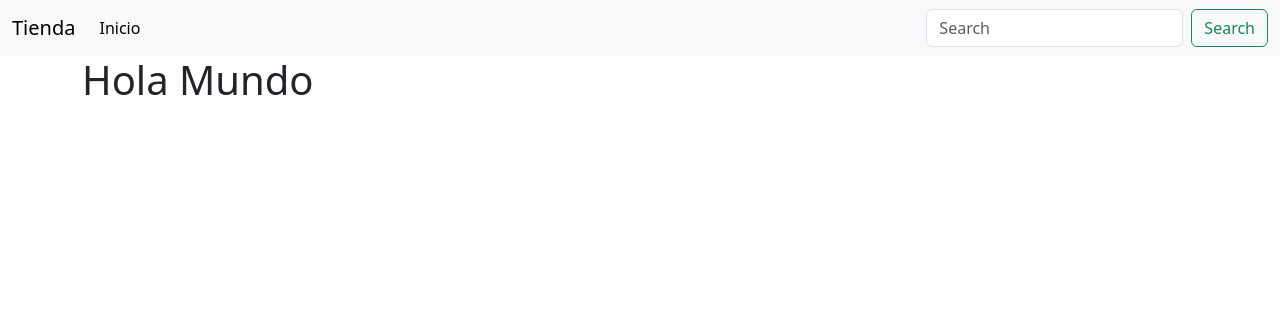
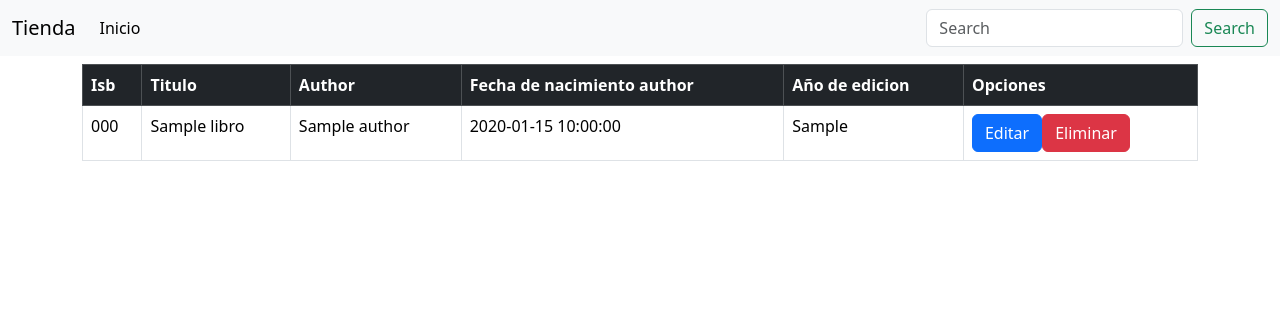
Before and after one commit to rogerarmandochanac/flask_store, a Flask app: template app/templates/index.html in a window 1280 px wide. Shown: the top 316 px of the page. Run offline with Flask 3, Linux system fonts and the light colour scheme; the template is opened without the code that fills it: most values are stand-ins (such as "Sample title", 1, 10 or a date in 2020); some libraries are stand-ins or nearby versions.

Commit message:
Visualizacion de lista de libros

```diff
--- a/app/__init__.py
+++ b/app/__init__.py
@@ -5,6 +5,8 @@ from flask import redirect
 from flask import url_for
 from flask_wtf.csrf import CSRFProtect
 from flask_mysqldb import MySQL
+
+from .models.modeloLibro import ModeloLibro
 
 app = Flask(__name__)
 
@@ -15,12 +17,12 @@ db = MySQL(app)
 
 @app.route('/')
 def index():
-    cursor = db.connection.cursor()
-    sql = "SELECT * FROM libro"
-    cursor.execute(sql)
-    data = cursor.fetchall()
-    print(data)
-    return render_template('index.html')
+    libros = ModeloLibro.listar(db)
+    print(libros)
+    data = {
+        'libros': libros
+    }
+    return render_template('index.html', data=data)
 
 
 @app.route('/login', methods=['GET', 'POST'])
--- a/app/templates/index.html
+++ b/app/templates/index.html
@@ -1,5 +1,28 @@
 {% extends './body.html'%}
 {% block title%}Index{% endblock %}
 {% block container%}
-<h1>Hola Mundo</h1>
+<table class="table table-bordered mt-2">
+    <thead class="table-dark">
+        <tr>
+            <th>Isb</th>
+            <th>Titulo</th>
+            <th>Author</th>
+            <th>Fecha de nacimiento author</th>
+            <th>Año de edicion</th>
+            <th>Opciones</th>
+        </tr>
+    </thead>
+    <tbody>
+        {% for libro in data.libros %}
+            <tr>
+                <td>{{ libro.isbn }}</td>
+                <td>{{ libro.titulo }}</td>
+                <td>{{ libro.author.nombre}}</td>
+                <td>{{ libro.author.fecha_de_nacimiento}}</td>
+                <td>{{ libro.ano_de_edicion }}</td>
+                <td><button class="btn btn-primary pl-2">Editar</button><button class="btn btn-danger">Eliminar</button></td>
+            </tr>
+        {% endfor %}
+    </tbody>
+</table>
 {% endblock %}
```
Also changed, not shown: app/models/modeloLibro.py (+8 -3 lines).
